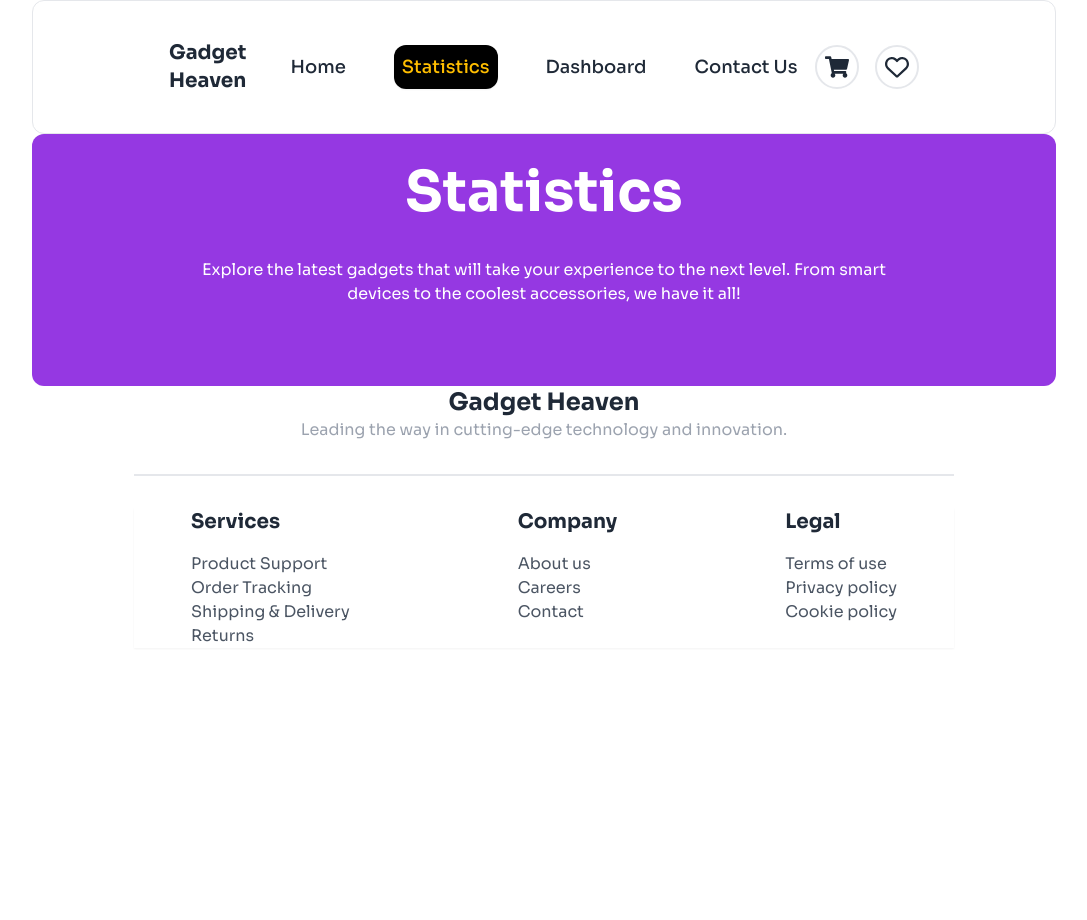
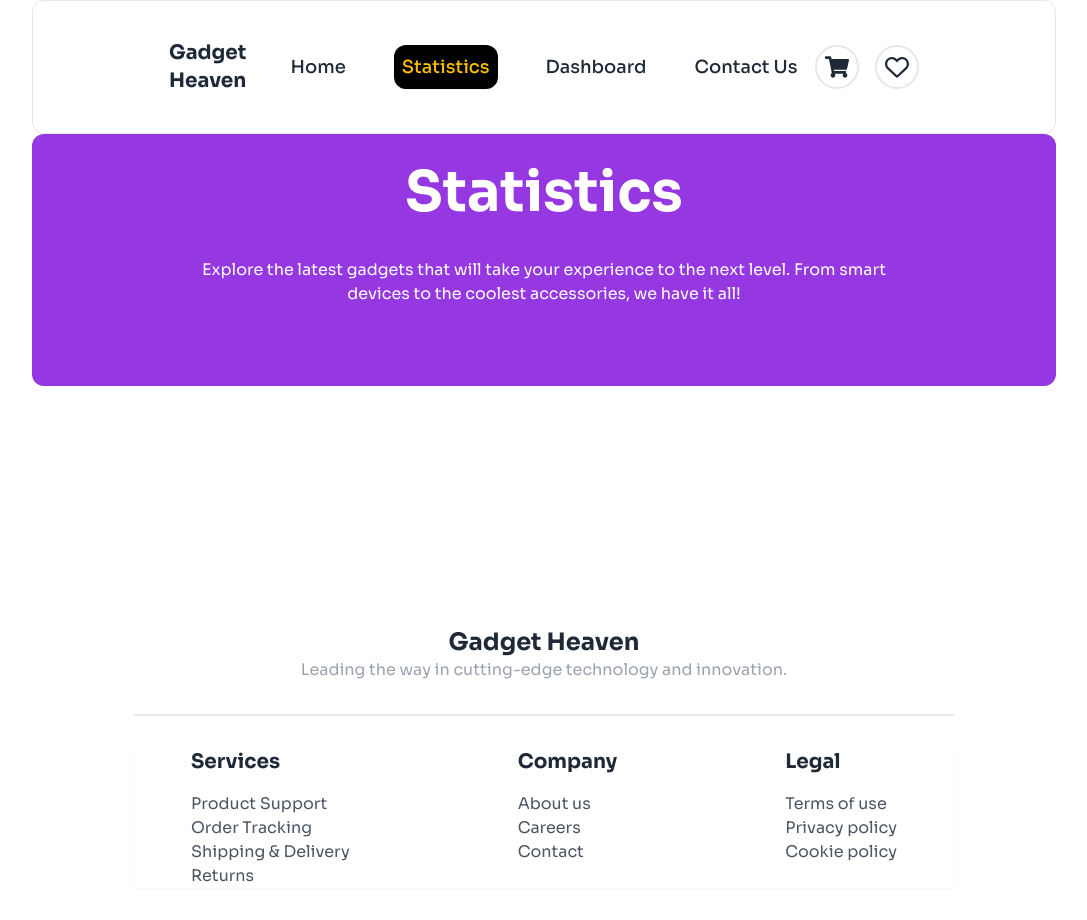
Before and after one commit to programming-hero-web-course-4/b10a8-gadget-heaven-AhammedNoyon, a React (Vite) app: page /statistics in a window 1280 px wide. Shown: the top 920 px of the page, without its empty margins (96-1183 px from the left). Before the commit the page ends 800 px from the top, so only its background shows below. Built offline with nearby package versions, Linux system fonts and the light colour scheme.

Commit message:
change margin bottom in statistic navText components and changes footer margin bottom

```diff
--- a/src/components/Footer.jsx
+++ b/src/components/Footer.jsx
@@ -3,7 +3,7 @@ import { NavLink } from "react-router-dom";
 const Footer = () => {
   return (
     <>
-      <div className="w-11/12 md:w-4/5 mx-auto">
+      <div className="w-11/12 md:w-4/5 mx-auto mb-14">
         <div className="text-center">
           <h3 className="text-2xl font-bold">Gadget Heaven</h3>
           <p className="text-gray-400">
--- a/src/components/pages/Statistics.jsx
+++ b/src/components/pages/Statistics.jsx
@@ -10,7 +10,7 @@ const Statistics = () => {
         <link rel="canonical" href="http://mysite.com/example" />
       </Helmet>
       <div>
-        <div>
+        <div className="mb-60">
           <NavText
             title="Statistics"
             subtitle="Explore the latest gadgets that will take your experience to the next level. From smart devices to the coolest accessories, we have it all!"
```
